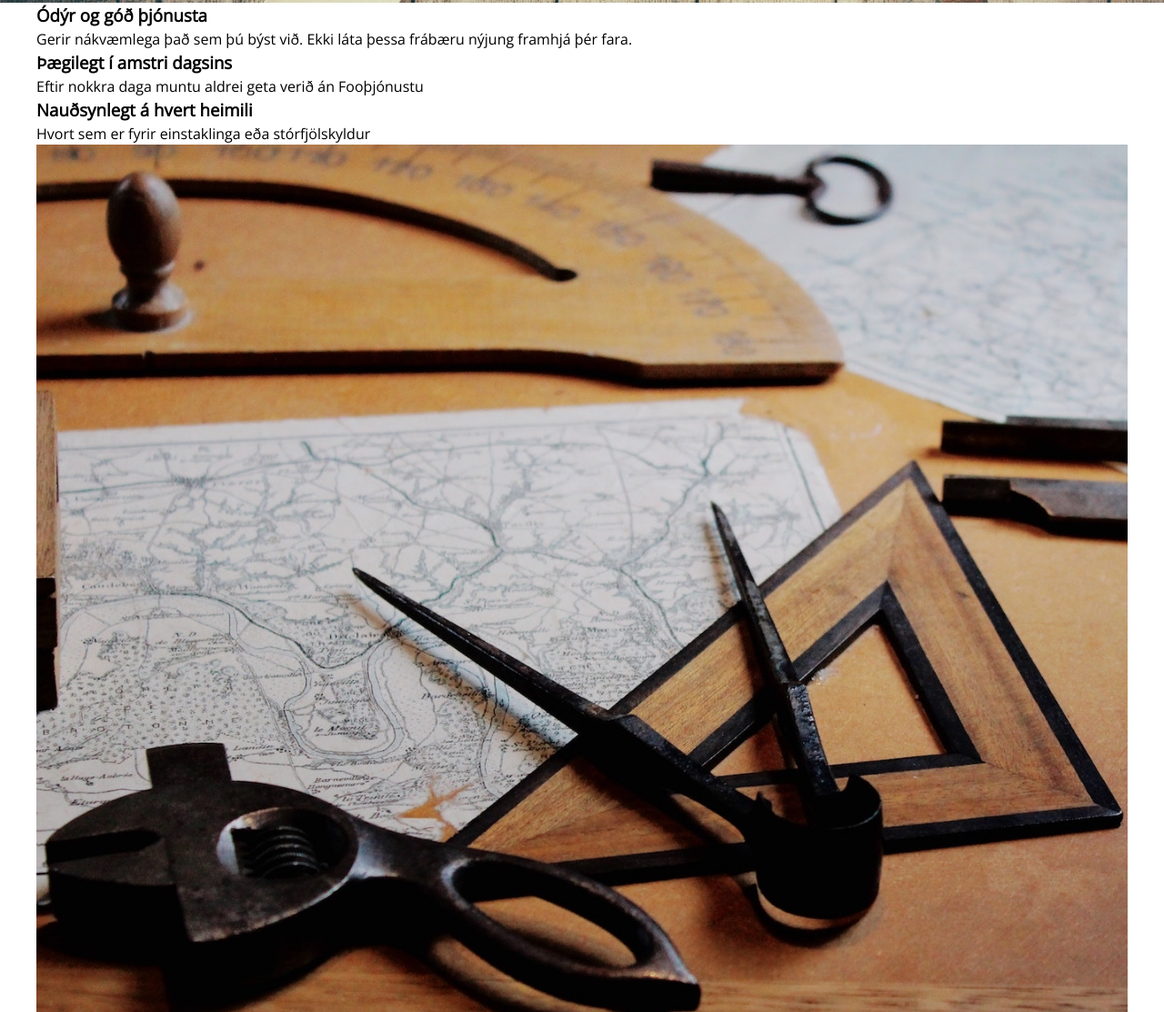
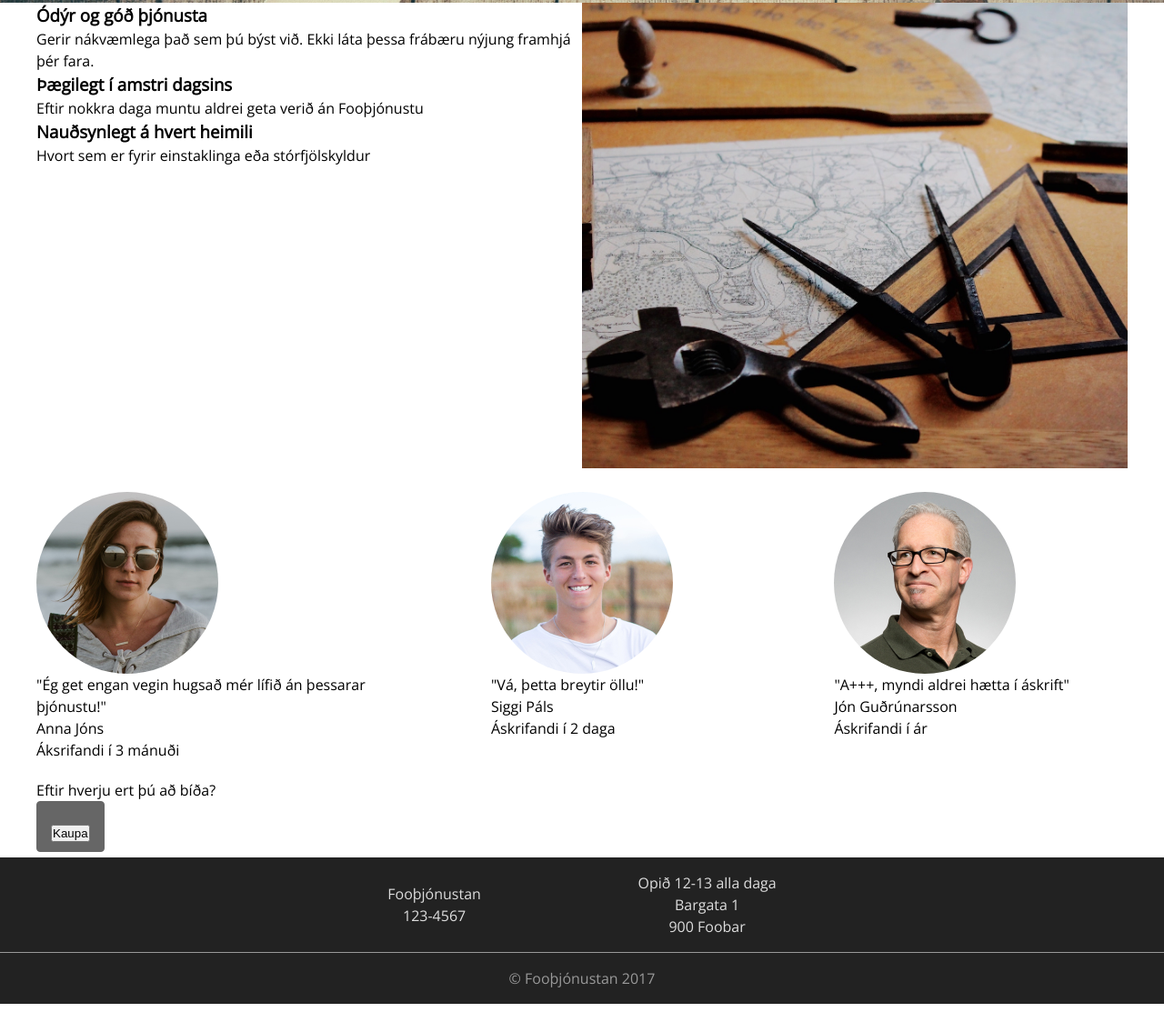
Before and after one commit to hfg7/Verkefni7, a plain HTML site: page index.html in a window 1280 px wide. Shown: the part 834-1947 px from the top of the page at 91% size. Drawn offline with nearby package versions, Linux system fonts and the light colour scheme.

Commit message:
forsidu bæting

```diff
--- a/index.html
+++ b/index.html
@@ -41,8 +41,8 @@
     </header>
 
     <main>
-      <div class="main">
-        <div class="main__text">
+      <div class="row">
+        <div class="col col-6">
           <a href="check" class="tjekk"></a>
             <h3>Ódýr og góð þjónusta</h3>
             <p>Gerir nákvæmlega það sem þú býst við. Ekki láta þessa frábæru nýjung framhjá þér fara.</p>
@@ -53,14 +53,16 @@
             <h3>Nauðsynlegt á hvert heimili</h3>
             <p>Hvort sem er fyrir einstaklinga eða stórfjölskyldur</p>
         </div>
-          <div class="main__img">
+          <div class="col-6">
             <img src="media/image.jpg" alt="Mynd af verkfærum">
           </div>
       </div>
 
 
-<div class="profill">
-      <div class="profill__content">
+
+<div class="row">
+      <div class="col col-4">
+        <div class="profill__content">
         <div class="profill__img">
           <img src="media/profile1.jpg" alt="">
         </div>
@@ -70,7 +72,9 @@
           <p>Áksrifandi í 3 mánuði</p>
         </div>
       </div>
-      <div class="profill__content">
+    </div>
+      <div class="col col-4">
+        <div class="profill__content">
         <div class="profill__img">
           <img src="media/profile2.jpg" alt="">
         </div>
@@ -80,7 +84,9 @@
           <p>Áskrifandi í 2 daga</p>
         </div>
       </div>
-      <div class="profill__content">
+      </div>
+      <div class="col col-4">
+        <div class="profill__content">
         <div class="profill__img">
           <img src="media/profile3.jpg" alt="">
         </div>
@@ -90,7 +96,9 @@
           <p>Áskrifandi í ár</p>
         </div>
       </div>
+      </div>
     </div>
+
 
     <div class="kaupa">
        <p>Eftir hverju ert þú að bíða?</p>
--- a/scss/grid.scss
+++ b/scss/grid.scss
@@ -20,12 +20,14 @@
     @include columns(12);
   }
 
-  &-8 {
-    @include columns(8);
+  &-6 {
+    @include columns(6);
   }
 
   &-4 {
     @include columns(4);
+    display: flex;
+    justify-content: center;
   }
 
   &-sm {
--- a/scss/main.scss
+++ b/scss/main.scss
@@ -1,16 +1,15 @@
-.profill{
-display: grid;
-grid-template-columns: 1fr 1fr 1fr;
 
 
 
 
-  &__content{
+  .profill__content{
     display: flex;
     flex-direction: column;
+
+
   }
 
-  &__img{
+  .profill__img{
     display: inline-block;
     position: relative;
     width: 200px;
@@ -19,7 +18,9 @@ grid-template-columns: 1fr 1fr 1fr;
     border-radius: 50%;
 }
 
-  &__text{
+  .profill__text{
+    display: flex;
+    align-self: center;
 
 }
 }
```
Also changed, not shown: styles.css.
